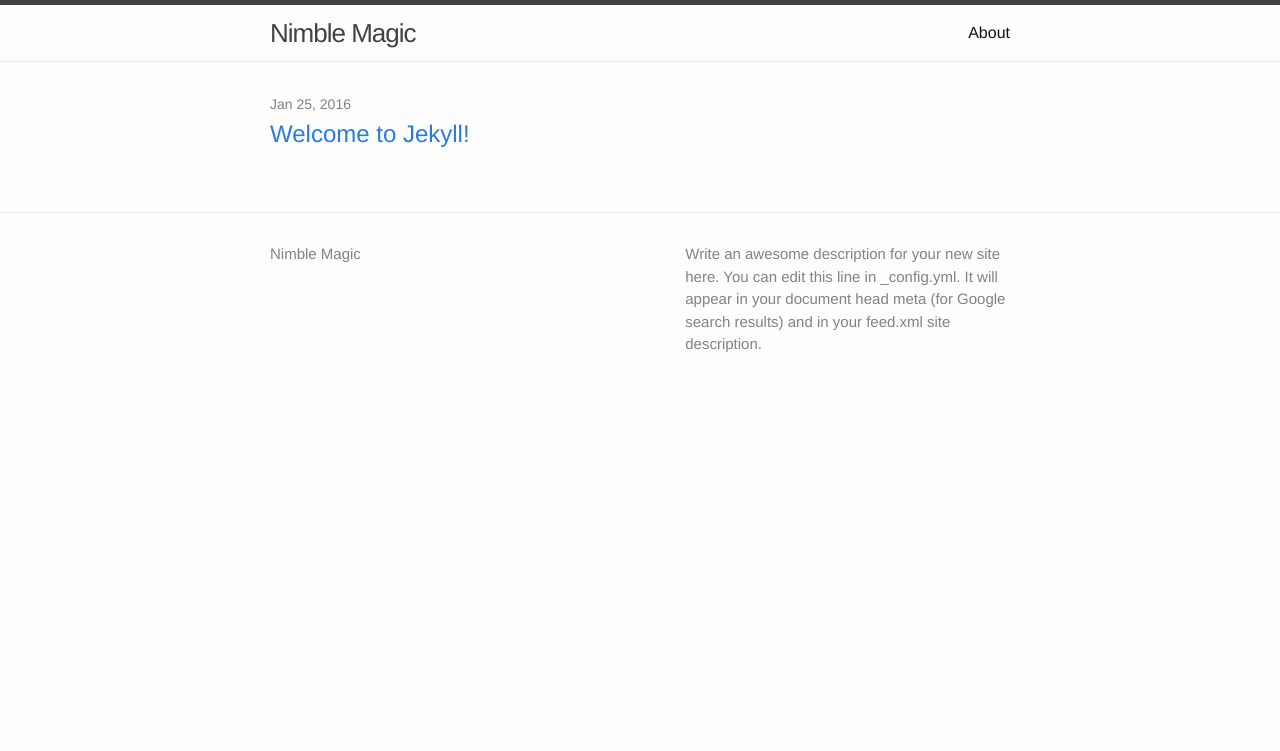
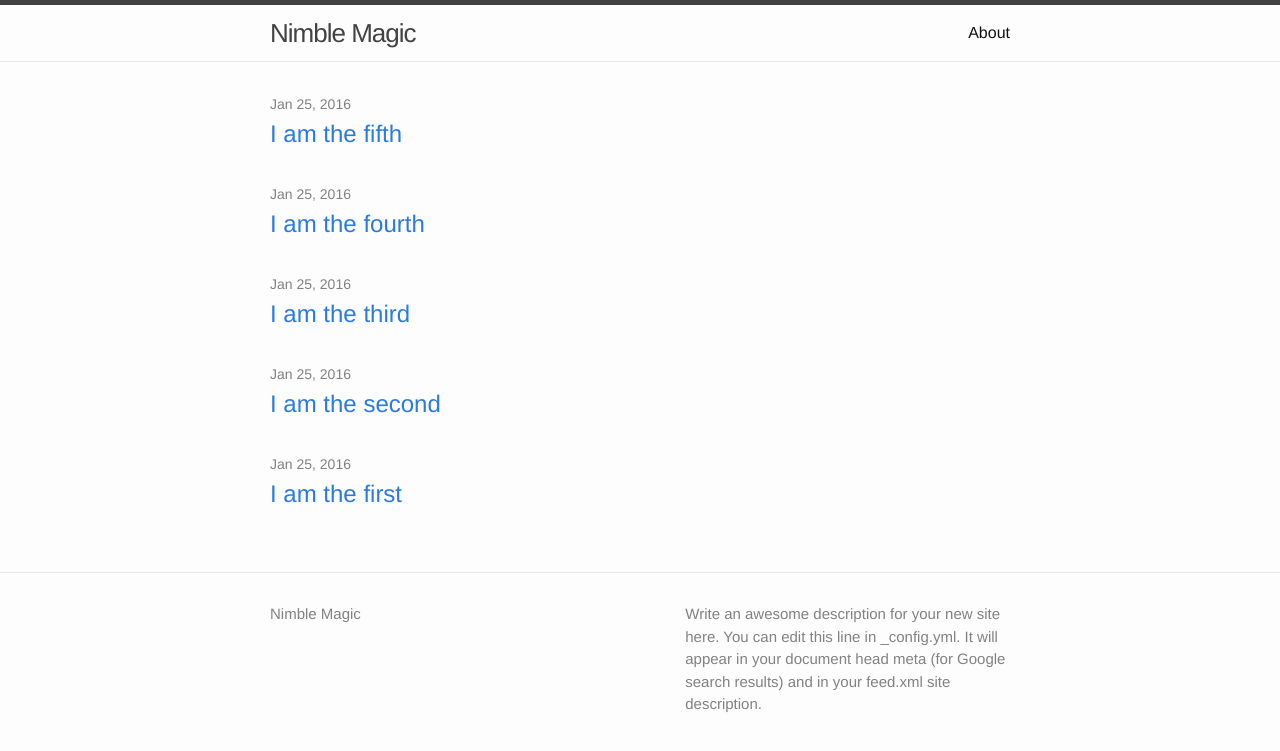
Before and after one commit to alegw/alegw.github.io, a Jekyll site: the page built from index.html, in a window 1280 px wide. Shown: the top 751 px of the page. Built offline with Jekyll 4.4.1, drawn with Linux system fonts in a browser that asks for light colours; some of the changed lines change nothing that is shown.

Commit message:
Add more posts

```diff
--- /dev/null
+++ b/_posts/2016-01-25-i-am-the-fifth.markdown
@@ -0,0 +1,26 @@
+---
+layout: post
+title:  "I am the fifth"
+date:   2016-01-25 16:00:04 +0100
+categories: projects
+---
+You’ll find this post in your `_posts` directory. Go ahead and edit it and re-build the site to see your changes. You can rebuild the site in many different ways, but the most common way is to run `jekyll serve`, which launches a web server and auto-regenerates your site when a file is updated.
+
+To add new posts, simply add a file in the `_posts` directory that follows the convention `YYYY-MM-DD-name-of-post.ext` and includes the necessary front matter. Take a look at the source for this post to get an idea about how it works.
+
+Jekyll also offers powerful support for code snippets:
+
+{% highlight ruby %}
+def print_hi(name)
+  puts "Hi, #{name}"
+end
+print_hi('Tom')
+
+#=> prints 'Hi, Tom' to STDOUT.
+{% endhighlight %}
+
+Check out the [Jekyll docs][jekyll-docs] for more info on how to get the most out of Jekyll. File all bugs/feature requests at [Jekyll’s GitHub repo][jekyll-gh]. If you have questions, you can ask them on [Jekyll Talk][jekyll-talk].
+
+[jekyll-docs]: http://jekyllrb.com/docs/home
+[jekyll-gh]:   https://github.com/jekyll/jekyll
+[jekyll-talk]: https://talk.jekyllrb.com/
--- a/_posts/2016-01-25-welcome-to-jekyll.markdown
+++ b/_posts/2016-01-25-i-am-the-first.markdown
@@ -1,7 +1,7 @@
 ---
 layout: post
-title:  "Welcome to Jekyll!"
-date:   2016-01-25 16:05:15 +0100
+title:  "I am the first"
+date:   2016-01-25 16:00:00 +0100
 categories: projects
 ---
 You’ll find this post in your `_posts` directory. Go ahead and edit it and re-build the site to see your changes. You can rebuild the site in many different ways, but the most common way is to run `jekyll serve`, which launches a web server and auto-regenerates your site when a file is updated.
--- /dev/null
+++ b/_posts/2016-01-25-i-am-the-fourth.markdown
@@ -0,0 +1,26 @@
+---
+layout: post
+title:  "I am the fourth"
+date:   2016-01-25 16:00:03 +0100
+categories: projects
+---
+You’ll find this post in your `_posts` directory. Go ahead and edit it and re-build the site to see your changes. You can rebuild the site in many different ways, but the most common way is to run `jekyll serve`, which launches a web server and auto-regenerates your site when a file is updated.
+
+To add new posts, simply add a file in the `_posts` directory that follows the convention `YYYY-MM-DD-name-of-post.ext` and includes the necessary front matter. Take a look at the source for this post to get an idea about how it works.
+
+Jekyll also offers powerful support for code snippets:
+
+{% highlight ruby %}
+def print_hi(name)
+  puts "Hi, #{name}"
+end
+print_hi('Tom')
+
+#=> prints 'Hi, Tom' to STDOUT.
+{% endhighlight %}
+
+Check out the [Jekyll docs][jekyll-docs] for more info on how to get the most out of Jekyll. File all bugs/feature requests at [Jekyll’s GitHub repo][jekyll-gh]. If you have questions, you can ask them on [Jekyll Talk][jekyll-talk].
+
+[jekyll-docs]: http://jekyllrb.com/docs/home
+[jekyll-gh]:   https://github.com/jekyll/jekyll
+[jekyll-talk]: https://talk.jekyllrb.com/
--- /dev/null
+++ b/_posts/2016-01-25-i-am-the-second.markdown
@@ -0,0 +1,26 @@
+---
+layout: post
+title:  "I am the second"
+date:   2016-01-25 16:00:01 +0100
+categories: projects
+---
+You’ll find this post in your `_posts` directory. Go ahead and edit it and re-build the site to see your changes. You can rebuild the site in many different ways, but the most common way is to run `jekyll serve`, which launches a web server and auto-regenerates your site when a file is updated.
+
+To add new posts, simply add a file in the `_posts` directory that follows the convention `YYYY-MM-DD-name-of-post.ext` and includes the necessary front matter. Take a look at the source for this post to get an idea about how it works.
+
+Jekyll also offers powerful support for code snippets:
+
+{% highlight ruby %}
+def print_hi(name)
+  puts "Hi, #{name}"
+end
+print_hi('Tom')
+
+#=> prints 'Hi, Tom' to STDOUT.
+{% endhighlight %}
+
+Check out the [Jekyll docs][jekyll-docs] for more info on how to get the most out of Jekyll. File all bugs/feature requests at [Jekyll’s GitHub repo][jekyll-gh]. If you have questions, you can ask them on [Jekyll Talk][jekyll-talk].
+
+[jekyll-docs]: http://jekyllrb.com/docs/home
+[jekyll-gh]:   https://github.com/jekyll/jekyll
+[jekyll-talk]: https://talk.jekyllrb.com/
--- /dev/null
+++ b/_posts/2016-01-25-i-am-the-third.markdown
@@ -0,0 +1,26 @@
+---
+layout: post
+title:  "I am the third"
+date:   2016-01-25 16:00:02 +0100
+categories: projects
+---
+You’ll find this post in your `_posts` directory. Go ahead and edit it and re-build the site to see your changes. You can rebuild the site in many different ways, but the most common way is to run `jekyll serve`, which launches a web server and auto-regenerates your site when a file is updated.
+
+To add new posts, simply add a file in the `_posts` directory that follows the convention `YYYY-MM-DD-name-of-post.ext` and includes the necessary front matter. Take a look at the source for this post to get an idea about how it works.
+
+Jekyll also offers powerful support for code snippets:
+
+{% highlight ruby %}
+def print_hi(name)
+  puts "Hi, #{name}"
+end
+print_hi('Tom')
+
+#=> prints 'Hi, Tom' to STDOUT.
+{% endhighlight %}
+
+Check out the [Jekyll docs][jekyll-docs] for more info on how to get the most out of Jekyll. File all bugs/feature requests at [Jekyll’s GitHub repo][jekyll-gh]. If you have questions, you can ask them on [Jekyll Talk][jekyll-talk].
+
+[jekyll-docs]: http://jekyllrb.com/docs/home
+[jekyll-gh]:   https://github.com/jekyll/jekyll
+[jekyll-talk]: https://talk.jekyllrb.com/
```
